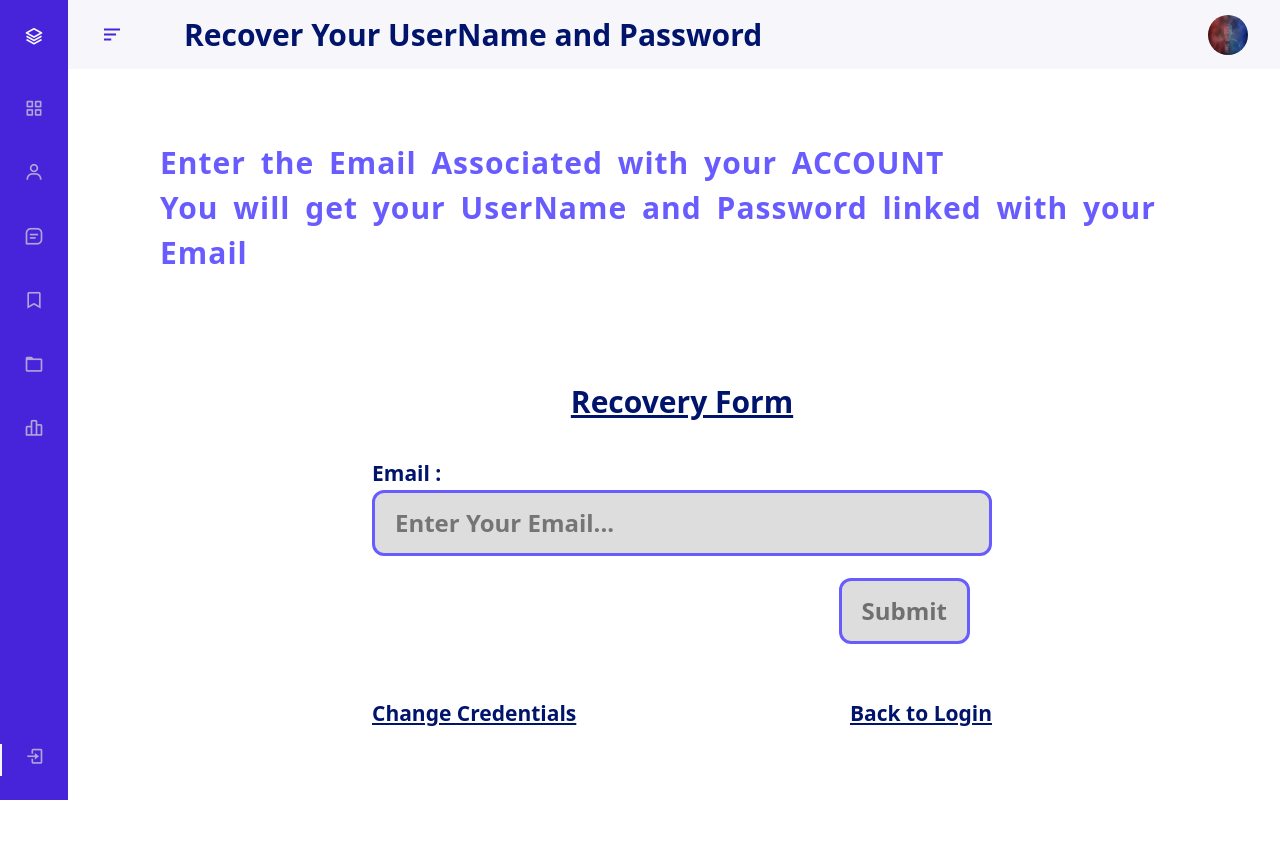
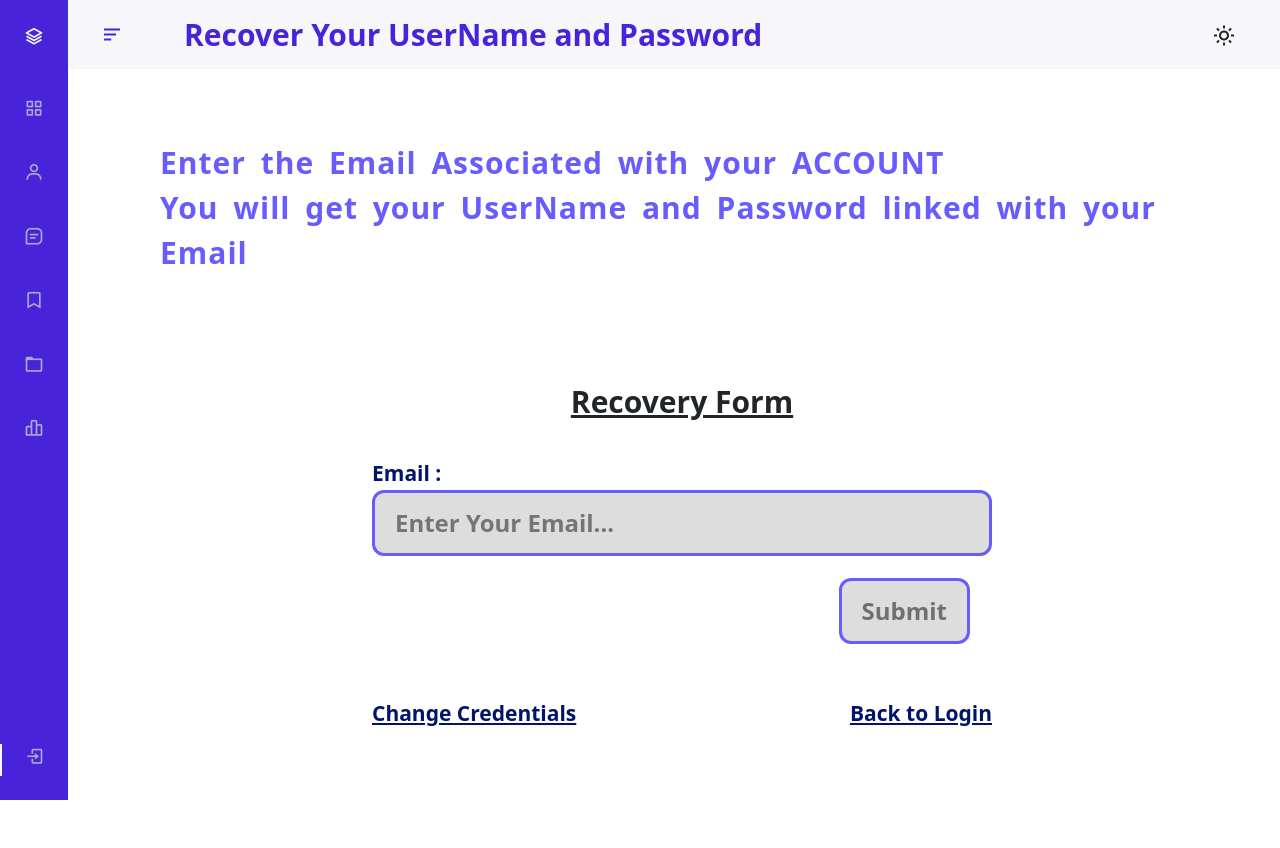
Before and after one commit to Krishna-Noutiyal/KV-Manager-Prototype, a Flask app: page /Forgotpasswd in a window 1280 px wide. Run offline with Flask 2, Linux system fonts and the light colour scheme; data that the repository does not hold is empty; style sheets or scripts are compiled from the project's sources.

Commit message:
Dark Mode

```diff
--- a/app.py
+++ b/app.py
@@ -39,6 +39,36 @@
 def Decrypt(String, Key=Key()):
     """Decrypts a string \nReturns Decrypted string"""
     return Fernet(Key).decrypt(String).decode()
+
+
+""" Mode of the body"""
+
+@app.route("/Mode", methods=['POST', 'GET'])
+def UpdateMode():
+    """Checks if User has toggled dark mode add 'dark' in BodyMode if DARK MODE is enabled else blank"""
+
+    global BodyMode
+    # If the Toggle Mode Button is pressed
+    # JS generates a Post request with the ITS DATA = CLASS OF THE BODY
+    if request.method == "POST":
+
+        # Variable containg the Class of the Body
+        RequestContent = json.loads(request.data)
+
+        # print(f"Theme of the Website : {RequestContent}")
+
+        # Setting the BodyMode
+        BodyMode = RequestContent
+        return f"Website Mode changed to {'Dark' if BodyMode == 'dark' else 'Light'} Successfully"
+
+    # To set the Mode of the website JS automatically
+    # Sends a GET request to get the Current mode of the body
+    # Returns the Mode of the body to JS
+    elif request.method == "GET":
+        return BodyMode
+
+
+""" Home page"""
 
 @app.route("/")
 def Index():
--- a/static/CSS/Content.css
+++ b/static/CSS/Content.css
@@ -4,7 +4,10 @@
   font-size: 30px !important;
   font-weight: 900;
   padding: 12px 60px;
-  color: #01146c;
+}
+
+body.dark .text {
+  color: #d4d2e5;
 }
 
 .SecText {
@@ -13,8 +16,16 @@
   color: #695CFE;
 }
 
+body.dark .SecText {
+  color: white;
+}
+
 .d-text {
   color: #01146c;
+}
+
+body.dark .d-text {
+  color: #fff;
 }
 
 .l-text {
--- a/static/CSS/Content.scss
+++ b/static/CSS/Content.scss
@@ -3,20 +3,27 @@
   font-size: 30px !important;
   font-weight: 900;
   padding: 12px 60px;
-  color: #01146c;
 }
 
+body.dark .text {
+  color: #d4d2e5;
+}
 .SecText {
   font-size: 21px;
   font-weight: 700;
   color: Var.$primary-color;
 }
 
+body.dark .SecText {
+  color: white;
+}
 .d-text {
   color: #01146c;
-
 }
 
+body.dark .d-text {
+  color: #fff;
+}
 .l-text {
   color: Var.$primary-color;
 }
--- a/static/CSS/Var.scss
+++ b/static/CSS/Var.scss
@@ -1,17 +1,20 @@
+
 /* ===== Colors ===== */
-$body-color: #E4E9F7;
-$sidebar-color: #FFF;
+$header-height: fit-content;
+$nav-width: 68px;
+$first-color: #4723d9;
 $primary-color: #695CFE;
-$primary-color-light: #F6F5FF;
-$toggle-color: #DDD;
-$text-color: #707070;
+$first-color-light: #afa5d9;
+$white-color: #f7f6fb;
+$body-font: "Nunito", sans-serif;
+$normal-font-size: 1rem;
+$z-fixed: 100;
 
 
 /* ====== Dark Theme Variables ====== */
-$Darkbody-color: #18191a;
-$Darksidebar-color: #242526;
-$Darkprimary-color: #3a3b3c;
-$Darktoggle-color: #fff;
+$Darkbody-color: #2c2158;
+$Darksidebar-color: #02032c;
+$Darkfirst-color: #fff;
 $Darktext-color: #ccc;
 $Darksubtext-color: orange;
 $tran-03: all 1ms ease;
--- a/static/CSS/nav.css
+++ b/static/CSS/nav.css
@@ -1,4 +1,5 @@
-@import url("https://fonts.googleapis.com/css2?family=Nunito:wght@400;600;700&display=swap");
+@import url("https://fonts.googleapis.com/css2?family=Nunito:wght@400;600;700&display=swap"); /* ===== Colors ===== */
+/* ====== Dark Theme Variables ====== */
 :root {
   --header-height: fit-content;
   --nav-width: 68px;
@@ -25,6 +26,10 @@
   transition: 0.5s;
 }
 
+body.dark {
+  background-color: #2c2158 !important;
+}
+
 a {
   text-decoration: none;
 }
@@ -45,6 +50,10 @@
   transition: 0.5s;
 }
 
+body.dark .header {
+  background-color: #02032c;
+}
+
 .header_toggle {
   color: var(--first-color);
   font-size: 1.5rem;
@@ -53,16 +62,17 @@
   cursor: pointer;
 }
 
+body.dark .header_toggle {
+  color: #fff;
+}
+
 .header_img {
-  aspect-ratio: 1/1;
   display: flex;
+  transform: scale(1.5);
   justify-content: center;
   border-radius: 50%;
   overflow: hidden;
-}
-
-.header_img img {
-  width: 40px;
+  cursor: pointer;
 }
 
 .l-navbar {
@@ -71,10 +81,14 @@
   left: -30%;
   width: var(--nav-width);
   height: 100%;
-  background-color: var(--first-color);
+  background-color: #4723d9;
   padding: 0.5rem 1rem 0 0;
   transition: 0.5s;
   z-index: var(--z-fixed);
+}
+
+body.dark .l-navbar {
+  background-color: #02032c;
 }
 
 .nav {
@@ -159,7 +173,7 @@
   }
   .header {
     height: calc(var(--header-height) + 1rem);
-    padding: 0 2rem 0 calc(var(--nav-width) + 2rem);
+    padding: 0 3rem 0 calc(var(--nav-width) + 2rem);
   }
   .l-navbar {
     left: 0;
--- a/static/CSS/nav.scss
+++ b/static/CSS/nav.scss
@@ -1,4 +1,7 @@
+@use  "Var";
 @import url("https://fonts.googleapis.com/css2?family=Nunito:wght@400;600;700&display=swap");
+
+
 :root {
   --header-height: fit-content;
   --nav-width: 68px;
@@ -22,6 +25,11 @@
   font-size: var(--normal-font-size);
   transition: 0.5s;
 }
+
+body.dark{
+  background-color: #2c2158 !important;
+
+}
 a {
   text-decoration: none;
 }
@@ -40,6 +48,10 @@
   z-index: var(--z-fixed);
   transition: 0.5s;
 }
+
+body.dark .header{
+  background-color: #02032c;
+}
 .header_toggle {
   color: var(--first-color);
   font-size: 1.5rem;
@@ -47,26 +59,35 @@
   align-items: center;
   cursor: pointer;
 }
+
+body.dark .header_toggle{
+  color: Var.$Darkfirst-color;
+}
 .header_img {
-  aspect-ratio: 1/1;
+  // aspect-ratio: 1/1;
   display: flex;
+  transform: scale(1.5);
   justify-content: center;
   border-radius: 50%;
   overflow: hidden;
+  cursor: pointer;
 }
-.header_img img {
-  width: 40px;
-}
+
 .l-navbar {
   position: fixed;
   top: 0;
   left: -30%;
   width: var(--nav-width);
   height: 100%;
-  background-color: var(--first-color);
+  background-color: Var.$first-color;
   padding: 0.5rem 1rem 0 0;
   transition: 0.5s;
   z-index: var(--z-fixed);
+}
+
+body.dark .l-navbar{
+  background-color: #02032c;
+
 }
 .nav {
   height: 100%;
@@ -136,7 +157,7 @@
   }
   .header {
     height: calc(var(--header-height) + 1rem);
-    padding: 0 2rem 0 calc(var(--nav-width) + 2rem);
+    padding: 0 3rem 0 calc(var(--nav-width) + 2rem);
   }
   .l-navbar {
     left: 0;
--- a/static/JS/Nav.js
+++ b/static/JS/Nav.js
@@ -25,13 +25,13 @@
   // Your code to run since DOM is loaded and ready
 });
 
+// const body
+const body = document.querySelector("body");
+// const html
+const html = document.querySelector("html");
+// const id nav-bar
+const navbar = document.querySelector("#nav-bar");
 Overflow = () => {
-  // const body
-  const body = document.querySelector("body");
-  // const html
-  const html = document.querySelector("html");
-  // const id nav-bar
-  const navbar = document.querySelector("#nav-bar");
   // If navbar classList doesn't contain show
   console.log(!navbar.classList.contains("show"));
   if (!navbar.classList.contains("show")) {
@@ -46,3 +46,20 @@
     body.style.overflow = "auto";
   }
 };
+
+WebsiteModeToggle = () => {
+  const ModeIcon = document.querySelector(".header_img");
+
+  body.classList.toggle("dark");
+  if (ModeIcon.classList.contains("bx-sun")) {
+
+    ModeIcon.classList.remove("bx-sun");
+    ModeIcon.classList.add("bx-moon");
+    ModeIcon.style.color = "white";
+  }
+  else {
+    ModeIcon.classList.remove("bx-moon");
+    ModeIcon.classList.add("bx-sun");
+    ModeIcon.removeAttribute("style");
+  }
+}
--- a/templates/Base.html
+++ b/templates/Base.html
@@ -55,9 +55,7 @@
         ></i>
         {% block header %} {% endblock %}
       </div>
-      <div class="header_img">
-        <img src="{{url_for('static', filename='Images/Logo.jpg')}}" alt="" />
-      </div>
+        <i class="bx bx-sun header_img" onclick="WebsiteModeToggle(),SendMode()"></i>
     </header>
 
     <!-- NavBar -->
@@ -125,6 +123,59 @@
   {% block Script %}{% endblock %}
 
   <script>
+
+    const ModeIcon = document.querySelector(".header_img");
+
+    // Sending GET request to Server URL: UpdateMode
+    // Server Returns the Previous Theme of the Body
+    // If returns the Theme/class of the bady adding that class to body tag
+    $.get({
+      url: "{{url_for('UpdateMode')}}",
+      // Data is getting recieved in string format
+      success: function (data, status) {
+        console.log(`Data Recived from UpdateMode : ${data != "" ? data : "No Data Recived"}\nStatus : ${status}`);
+
+        // If the recieved data is not empty
+        if (data != "") {
+          // Adds the recieved data to the class of the BODY
+          body.classList.add(data);
+
+          ModeIcon.classList.remove("bx-sun");
+          ModeIcon.classList.add("bx-moon");
+          ModeIcon.style.color = "white";
+        }
+        else{
+          ModeIcon.classList.remove("bx-moon");
+          ModeIcon.classList.add("bx-sun");
+          ModeIcon.removeAttribute("style");
+        }
+      },
+    });
+
+
+    // When the Toggle Mode button is clicked
+    SendMode = () => {
+      // List of the classes added to body
+      let BodyClass = body.classList;
+
+      // If the BODY'S class contains("dark")
+      // Sends an ajax POST request to the sever with data = "dark"
+      $.ajax({
+        url: '{{url_for("UpdateMode")}}',
+        type: "POST",
+        data: BodyClass.contains("dark")
+          ? JSON.stringify("dark")
+          : JSON.stringify(""),
+        contentType: "application/json",
+        success: function (res) {
+          console.log(res);
+        },
+        error: function (err) {
+          console.log(err);
+        },
+      });
+    };
+
     // Typing Animation on Loader
     let typed = new Typed("#LoadText", {
       strings: ["Hold ON !!", "Wait !!", "Loading..."],
```
Also changed, not shown: 3 other files.
